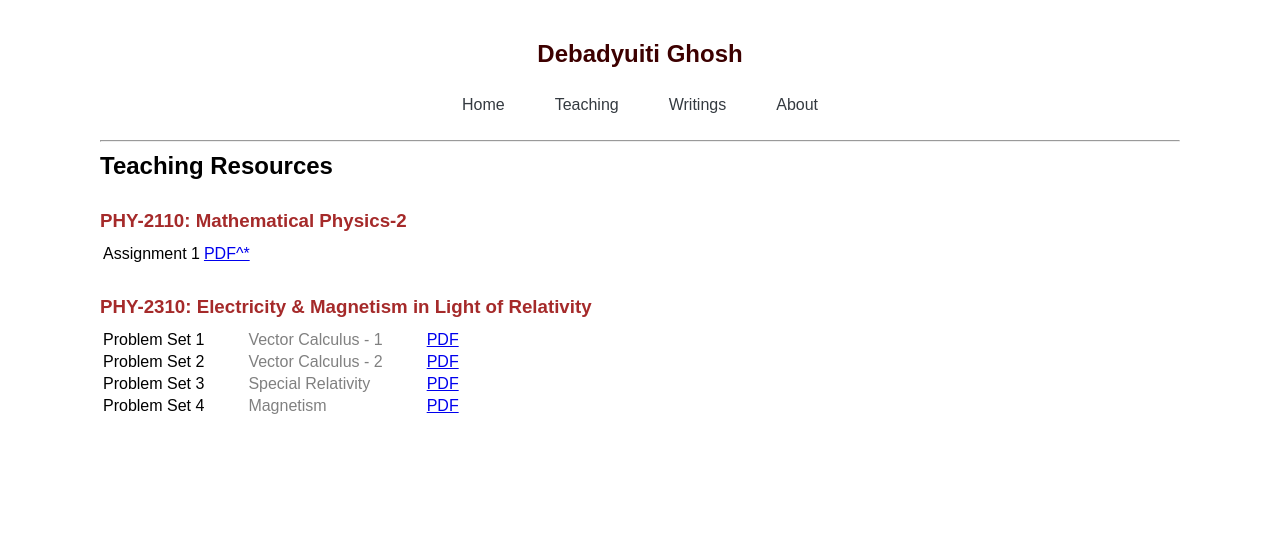
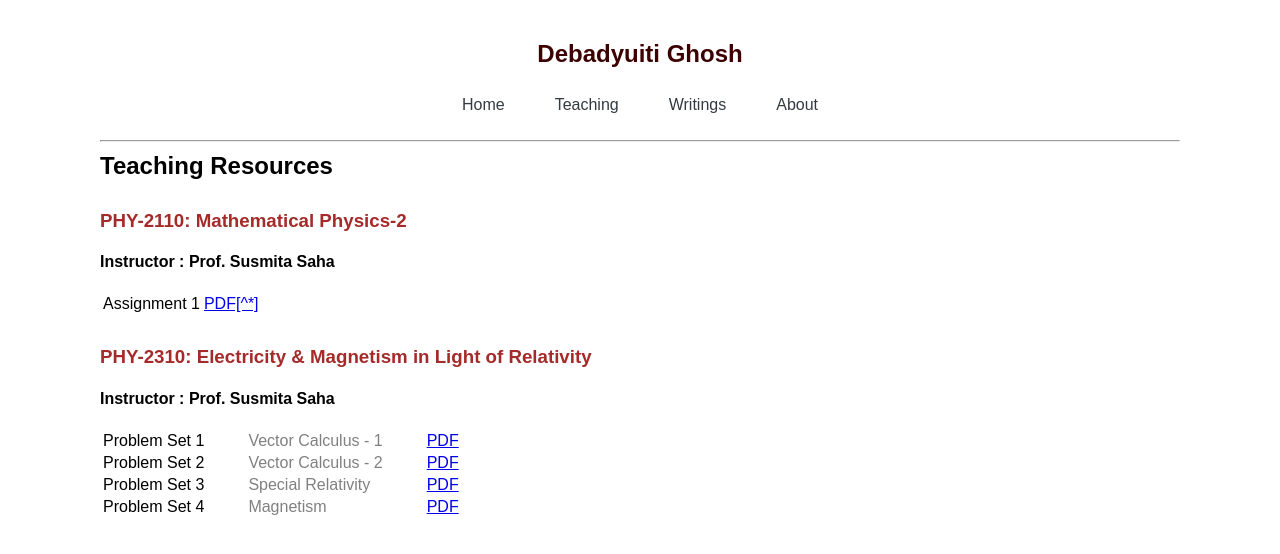
Before and after one commit to debadyuitighosh/debadyuitighosh.github.io, a Jekyll site: the page built from Teaching/teaching.md, in a window 1280 px wide. Shown: the top 554 px of the page. Built offline with Jekyll 4.4.1, drawn with Linux system fonts in a browser that asks for light colours.

Commit message:
Update teaching.md

```diff
--- a/Teaching/teaching.md
+++ b/Teaching/teaching.md
@@ -8,11 +8,13 @@ permalink: /teaching/
 ## Teaching Resources <br>
 
 ### <font color='brown'> PHY-2110: Mathematical Physics-2
+#### Instructor : Prof. Susmita Saha
 
 |--------------|--------------------------------------------------------|
-| Assignment 1 |  [PDF^*](teaching/phy2110/assignment-1(full-set).pdf)    |
+| Assignment 1 |  [PDF[^*]](teaching/phy2110/assignment-1(full-set).pdf)    |
 
 ### <font color='brown'> PHY-2310: Electricity & Magnetism in Light of Relativity
+#### Instructor : Prof. Susmita Saha
 
 |---------------|----------------------------------------------------------------------------|---------------------------------------------|
 | Problem Set 1 | <font color='grey'> <span style="padding: 0 40px;"> Vector Calculus - 1  | [PDF](teaching/phy2310/ProbSet-1.pdf)      |
```
